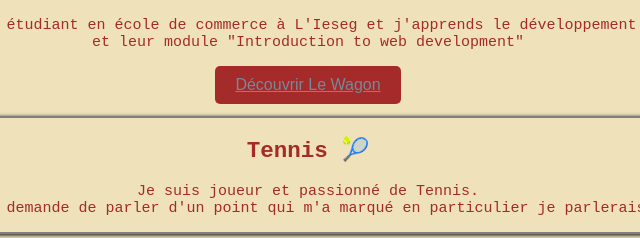
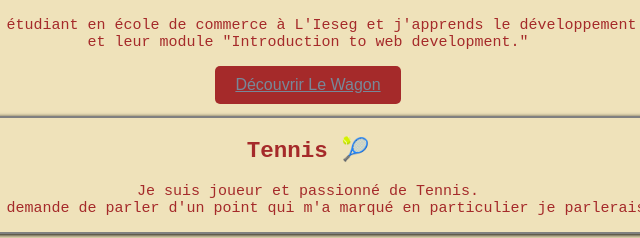
Before and after one commit to rubbk/my-profile, a plain HTML site: page index.html in a window 1280 px wide. Shown: the part 274-512 px from the top of the page, 332-972 px from the left. Drawn offline with Linux system fonts and the light colour scheme.

Commit message:
index.html

```diff
--- a/index.html
+++ b/index.html
@@ -12,7 +12,7 @@
     <div id="container">
         <h1>Bonjour je suis Ruben</h1>
         <img src="images/bradd.webp" id="imageprofile">
-        <p>Je suis actuellement étudiant en école de commerce à L'Ieseg et j'apprends le développement web via Le Wagon, et leur module "Introduction to web development"</p>
+        <p>Je suis actuellement étudiant en école de commerce à L'Ieseg et j'apprends le développement web via Le Wagon, et leur module "Introduction to web development."</p>
         <button>
             <a href="http://lewagon.com" target="_blank">Découvrir Le Wagon</a>
         </button>
```
